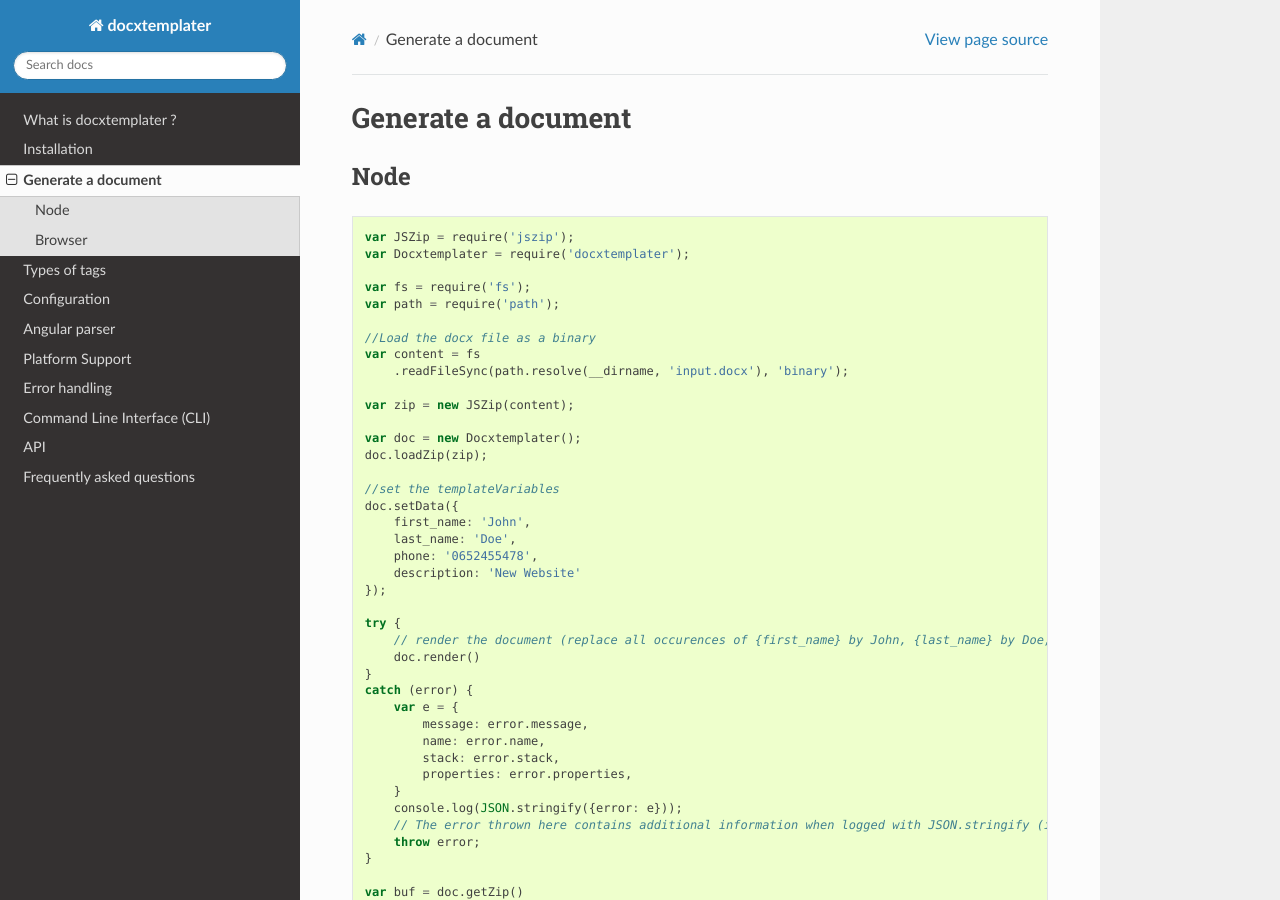
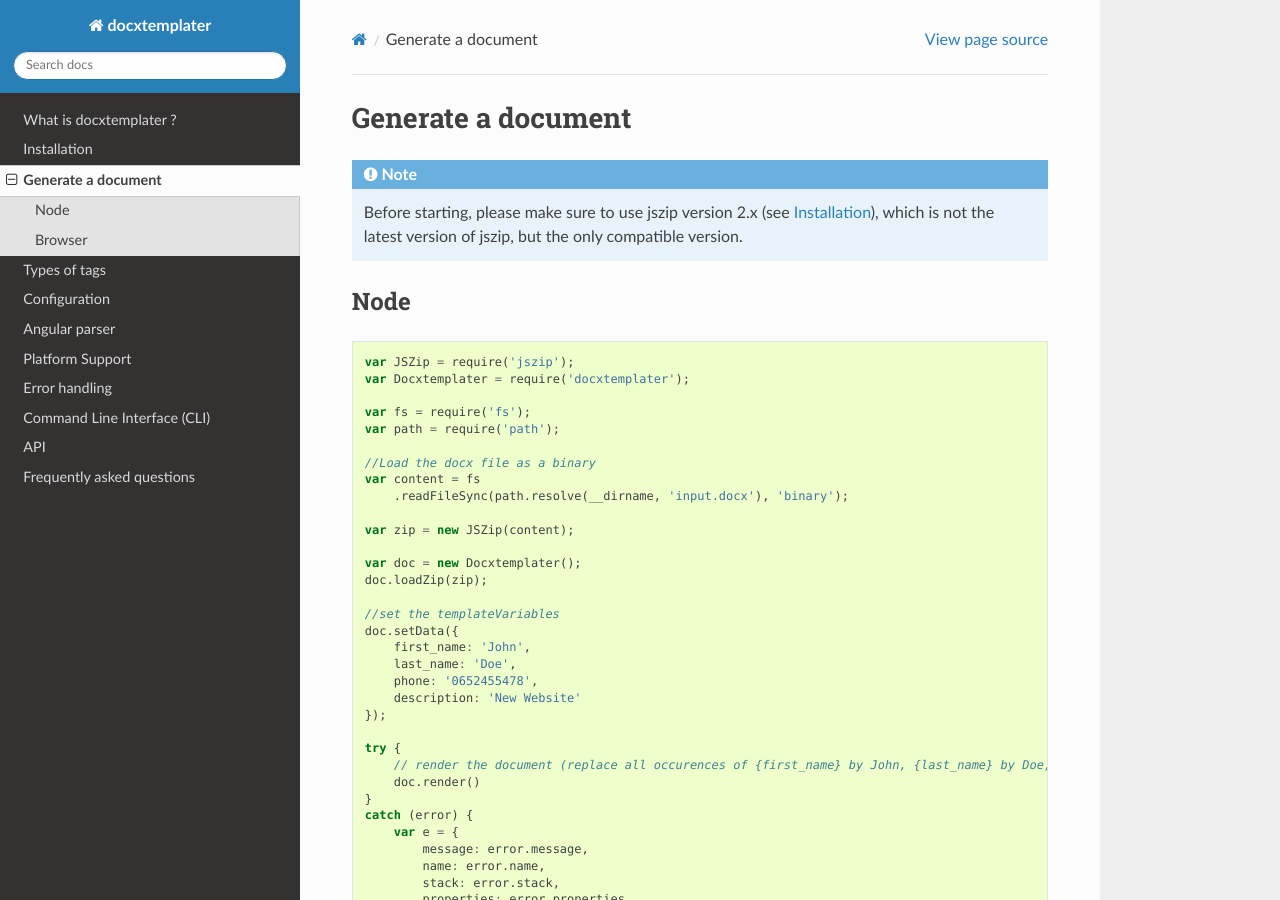
Before and after one commit to open-xml-templating/docxtemplater, a Sphinx documentation site: the page built from docs/source/generate.rst, in a window 1280 px wide and 900 px high. Built offline with Sphinx 7.4.7 and the Read the Docs theme 2.0.0, drawn with Linux system fonts in a browser that asks for light colours.

Commit message:
Update documentation in generate to specify to use JSZip@2

```diff
--- a/docs/source/generate.rst
+++ b/docs/source/generate.rst
@@ -5,6 +5,12 @@
 
 Generate a document
 ===================
+
+.. note::
+
+    Before starting, please make sure to use jszip version 2.x (see `Installation`_), which is not the latest version of jszip, but the only compatible version.
+
+.. _`Installation`: installation.html
 
 Node
 ----
```
